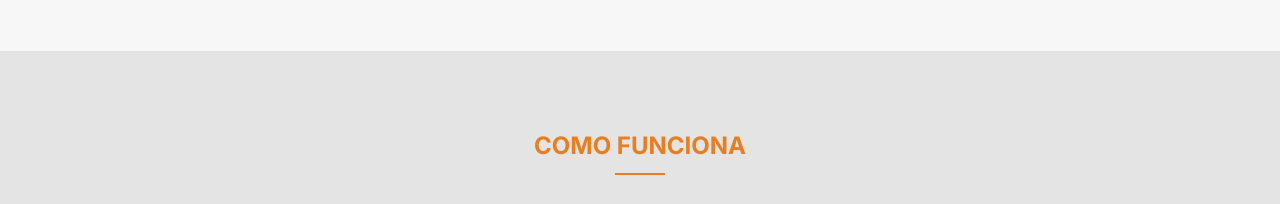
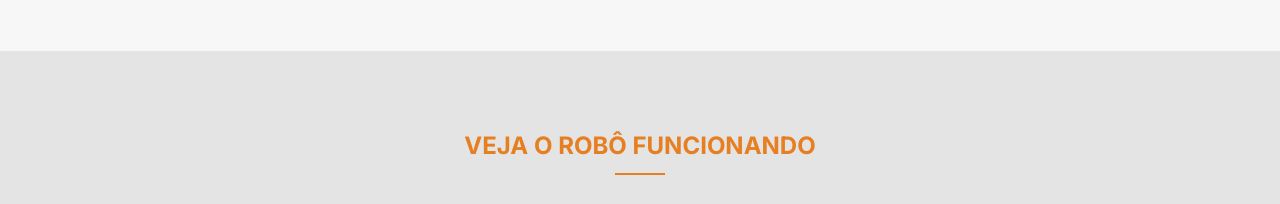
Before and after one commit to irangarcia/logrobot-landing-page, a plain HTML site: page index.html in a window 1280 px wide. Shown: the part 1460-1664 px from the top of the page. Drawn offline with nearby package versions, Linux system fonts and the light colour scheme; grey boxes are pictures that could not be loaded.

Commit message:
Updating Soluções

```diff
--- a/index.html
+++ b/index.html
@@ -95,7 +95,7 @@
 				</div>
 			</section>
 			<section class="comofunciona" id="comofunciona">
-				<h1 data-aos="fade-right"  data-aos-duration="1500" class="head-text">Como funciona</h1>
+				<h1 data-aos="fade-right"  data-aos-duration="1500" class="head-text">Veja o Robô funcionando</h1>
 				<div data-aos="fade-right"  data-aos-duration="1500" class="iframee">
 					<iframe	src="https://www.youtube.com/embed/tgbNymZ7vqY">
 					</iframe>
```
